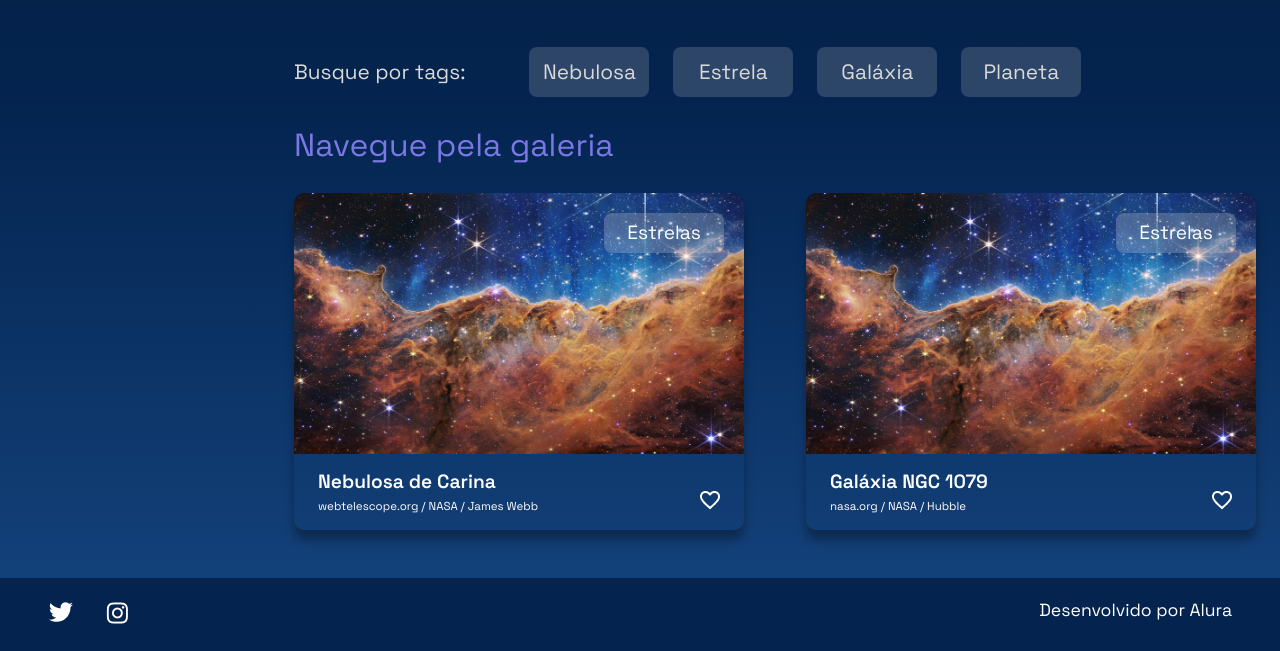
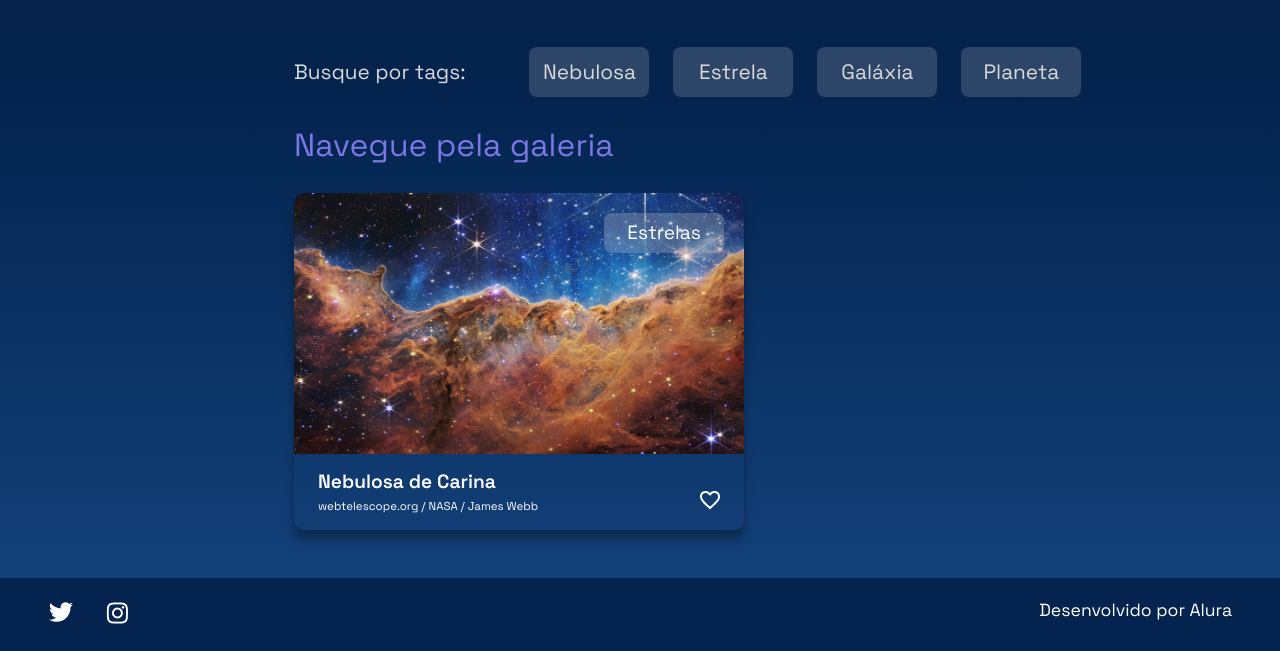
Before and after one commit to Pedro-Borges98/projeto_django_site, a Django app: page / in a window 1280 px wide. Shown: the part 455-1106 px from the top of the page. Run offline with Django 5.2, Linux system fonts and the light colour scheme; data comes from the database, SQL or seed files in the repository.

Commit message:
modified:   galeria/views.py 	modified:   templates/galeria/index.html

```diff
--- a/galeria/views.py
+++ b/galeria/views.py
@@ -1,14 +1,9 @@
 from django.shortcuts import render
+from galeria.models import Fotografia
 
 def index(request):
-
-    dados = {
-        1:{"nome":"Nebulosa de Carina",
-           "legenda":"webtelescope.org / NASA / James Webb"},
-        2:{"nome":"Galáxia NGC 1079",
-           "legenda":"nasa.org / NASA / Hubble"}
-    }
-    return render(request, 'galeria/index.html', {"cards": dados})
+    fotografias = Fotografia.objects.all()
+    return render(request, 'galeria/index.html', {"cards": fotografias})
 
 def imagem(request):
     return render(request, 'galeria/imagem.html')
--- a/templates/galeria/index.html
+++ b/templates/galeria/index.html
@@ -38,16 +38,17 @@
                     <div class="cards">
                         <h2 class="cards__titulo">Navegue pela galeria</h2>
                         <ul class="cards__lista">
-                            {% for foto_id, info in cards.items %}
+                            {% if cards %}
+                            {% for fotografia in cards %}
                             <li class="card">
                                 <a href="{% url 'imagem' %}">
-                                    <img class="card__imagem" src="{% static '/assets/imagens/galeria/carina-nebula.png' %}" alt="foto">
+                                    <img class="card__imagem" src="{% static '/assets/imagens/galeria/'%}{{ fotografia.foto }}" alt="foto">
                                 </a>
                                 <span class="card__tag">Estrelas</span>
                                 <div class="card__info">
-                                    <p class="card__titulo">{{ info.nome }}</p>
+                                    <p class="card__titulo">{{ fotografia.nome }}</p>
                                     <div class="card__texto">
-                                        <p class="card__descricao">{{ info.legenda }}</p>
+                                        <p class="card__descricao">{{ fotografia.legenda }}</p>
                                         <span>
                                             <img src="{% static '/assets/ícones/1x/favorite_outline.png' %}" alt="ícone de coração">
                                         </span>
@@ -55,6 +56,8 @@
                                 </div>
                             </li>
                             {% endfor %}
+                            {% else %}
+                            {% endif %}
                         </ul>
                     </div>
                 </section>
```
